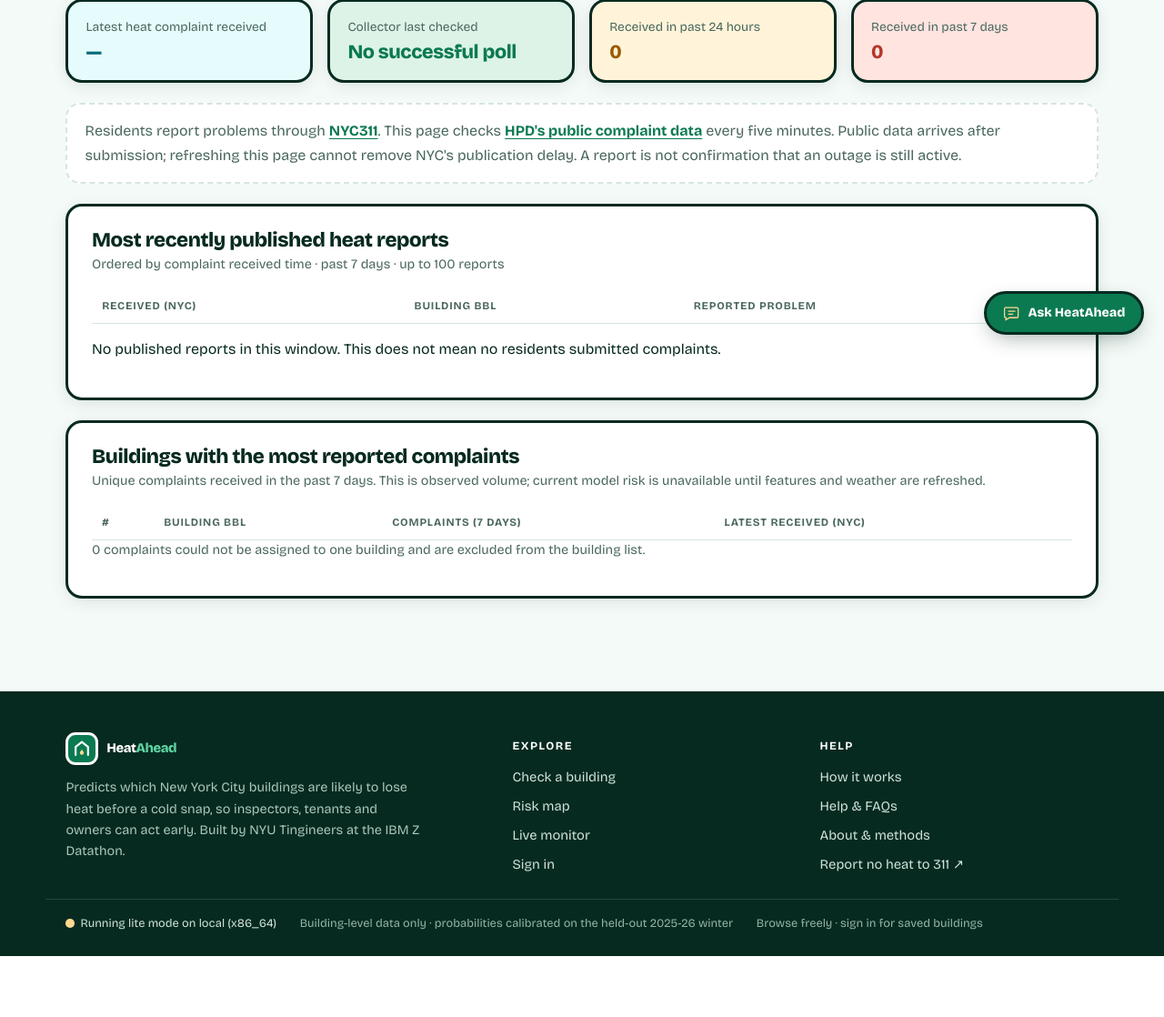
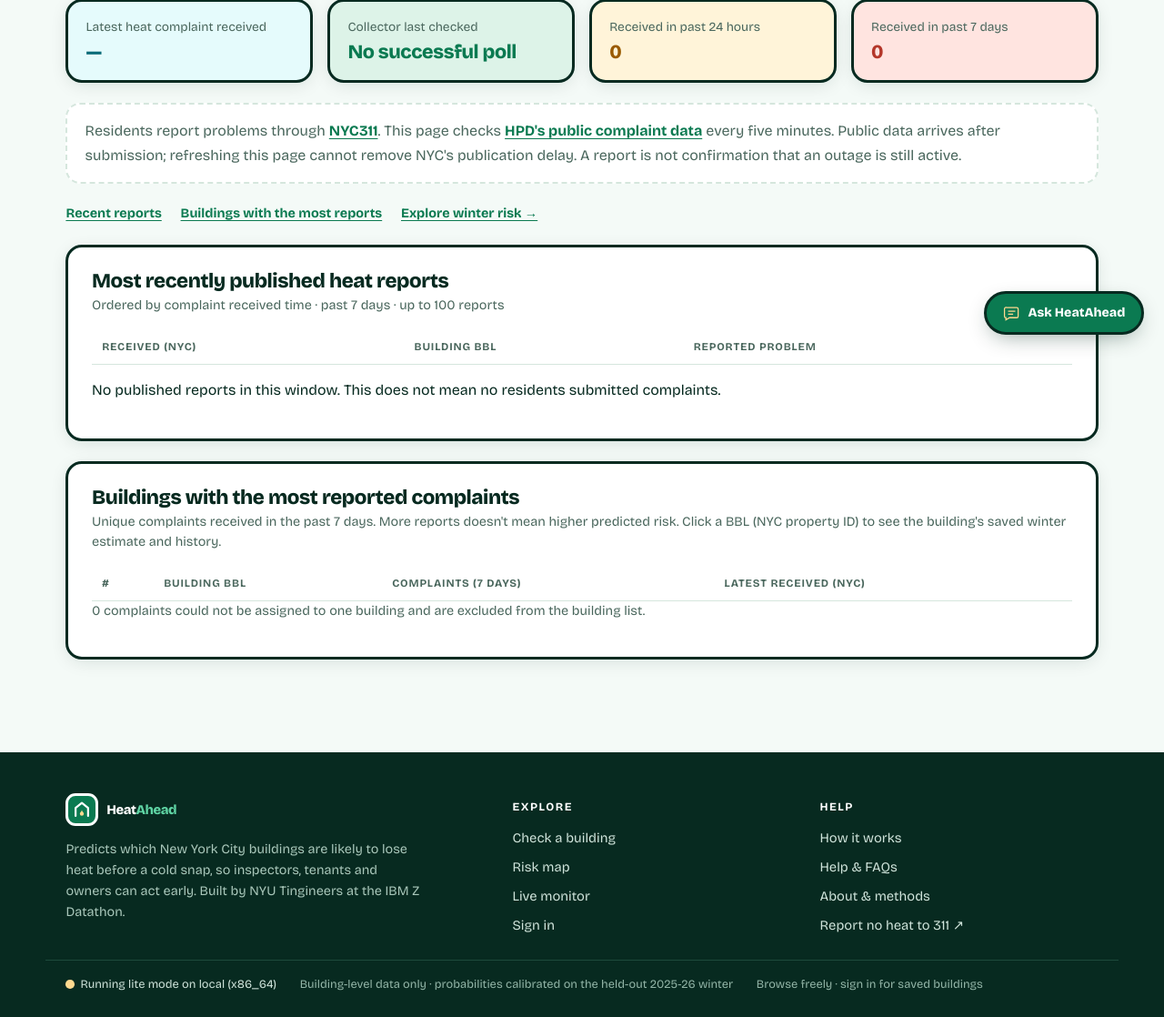
Before and after one commit to Tanneywanney25/ibm_submission, a Flask app: page /monitor in a window 1280 px wide. Shown: the part 412-1530 px from the top of the page at 91% size. Before the commit the page ends 1463 px from the top, so only its background shows below. Run offline with Flask 3, Linux system fonts and the light colour scheme; data that the repository does not hold is empty; some libraries are stand-ins or nearby versions.

Commit message:
Made a few small changes

```diff
--- a/web/static/guide-content.json
+++ b/web/static/guide-content.json
@@ -497,7 +497,7 @@
       "id": "privacy",
       "category": "Data and privacy",
       "question": "What information do you keep about me?",
-      "answer": "The map shows information about buildings, not individual tenants. Saving a building for alerts links it to your verified Google email. Owner details come from public business records. Please leave passwords, email addresses, phone numbers and apartment numbers out of the guide chat.",
+      "answer": "The map shows information about buildings, not individual tenants. Saving a building for alerts links it to your verified email address. Owner details come from public business records. Please leave passwords, email addresses, phone numbers and apartment numbers out of the guide chat.",
       "terms": [
         "personal data",
         "my privacy",
@@ -539,7 +539,7 @@
       "id": "sign-in",
       "category": "Accounts and alerts",
       "question": "How do I sign up or sign in?",
-      "answer": "Choose Continue with Google on the home page. Use the same button whether you're new or coming back. HeatAhead doesn't see your Google password. You can browse buildings and the map without signing in. If the page says sign-in is being set up, try again later.",
+      "answer": "Choose Sign in on the home page. When available, use Continue with Google or request an email sign-in link. The email link works once for 15 minutes. The same options create your account or sign you back in. If both are being set up, you can still check buildings and use the map without an account.",
       "terms": [
         "sign in",
         "sign up",
@@ -578,7 +578,7 @@
       "id": "remember",
       "category": "Accounts and alerts",
       "question": "Will I stay signed in when I come back?",
-      "answer": "Tick Keep me signed in for 30 days on this device when you sign in. Your browser may end the session sooner if you clear cookies or use stricter privacy settings. Use the same Google account to find your saved buildings again. Sign out if you're on a shared device.",
+      "answer": "Tick Keep me signed in for 30 days on this device before signing in with Google or requesting an email link. Your browser may end the session sooner if you clear cookies or use stricter privacy settings. Use the same email address to find your saved buildings again. Sign out if you're on a shared device.",
       "terms": [
         "stay signed in",
         "remember me",
@@ -615,7 +615,7 @@
       "id": "alerts",
       "category": "Accounts and alerts",
       "question": "How do I get email alerts?",
-      "answer": "Sign in, choose Tenant or Landlord, enter your building's address or BBL, tick the email-alert box and save. Alerts are meant for forecast cold spells when your building's score is high enough to trigger one. Emails only go out when the team's alert service is running.",
+      "answer": "When sign-in is available, sign in and find Save a building in your profile. Enter its street address and borough, or BBL, tick the email-alert box and choose Save to my account. Turn on My buildings & alerts to see saved buildings on your dashboard. Emails are sent for qualifying forecast cold spells when the team's alert service is running.",
       "terms": [
         "get alerts",
         "heat alerts",
@@ -654,7 +654,7 @@
       "id": "remove-alerts",
       "category": "Accounts and alerts",
       "question": "How do I stop alerts or remove a building?",
-      "answer": "Sign in with the same Google account you used to save the building. Under Your saved buildings, choose Stop alerts & remove. You can also use the unsubscribe link in an alert email and confirm the removal.",
+      "answer": "Sign in with the same email address you used to save the building. Turn on My buildings & alerts in your profile if needed. Under Your saved buildings, choose Stop alerts & remove. You can also use the unsubscribe link in an alert email and confirm the removal.",
       "terms": [
         "stop alerts",
         "remove a building",
@@ -693,7 +693,7 @@
       "id": "landlord",
       "category": "What to do",
       "question": "How can landlords use HeatAhead?",
-      "answer": "Look up your building to check its history and the available owner or agent details. Choose I own or manage it to draft a message about checking your building's heating. Choosing Landlord in your account sets your alert preferences; it doesn't verify that you own the building.",
+      "answer": "Look up your building to check its history and available owner or agent details. Choose I own or manage it under Draft a notice to prepare a message about a heating check. If you sign in, you can turn on Landlord self-audit tools in your profile. That dashboard choice doesn't verify ownership.",
       "terms": [
         "i am a landlord",
         "i own a building",
@@ -774,7 +774,7 @@
       "id": "inspector",
       "category": "What to do",
       "question": "How do I find buildings to inspect?",
-      "answer": "Open the Live monitor or download the top-500 list. The ranking suggests which buildings to check first; it doesn't confirm a violation. Choosing Government in your account changes your preferred view. It doesn't verify your job or give you access to private records.",
+      "answer": "Download the saved top-500 ranking to see which buildings the model suggests checking first. Open Published complaints to see recent reports, or Historical model replay to see rankings change during a past cold spell. Signed-in users can turn on Inspection queue in their profile; that preference doesn't verify their job or grant private access.",
       "terms": [
         "inspection queue",
         "inspector queue",
@@ -802,12 +802,16 @@
       ],
       "links": [
         {
-          "label": "Open the monitor",
+          "label": "Download the saved top-500 ranking",
+          "href": "/api/queue.csv?k=500"
+        },
+        {
+          "label": "See published complaints",
           "href": "/monitor"
         },
         {
-          "label": "Download the top-500 list",
-          "href": "/api/queue.csv?k=500"
+          "label": "See the historical replay",
+          "href": "/monitor?mode=replay"
         }
       ],
       "follow": [
@@ -820,7 +824,7 @@
       "id": "replay",
       "category": "What to do",
       "question": "Is the live monitor showing what's happening now?",
-      "answer": "The monitor replays past complaints so you can see how building rankings change. Check its replay clock and scoring label to see what's running. It isn't a live report of today's heating problems. If the replay is offline, you can still use the map and building pages.",
+      "answer": "Published complaints shows recent heat reports released by NYC, with a delay. It refreshes every 15 seconds while the source is checked every five minutes; it doesn't confirm an outage is still active. Historical model replay is separate: it replays February 7–9, 2026 complaints to show rankings changing. Check the replay clock for its date. Building pages and the map still work if the monitor is offline.",
       "terms": [
         "live monitor",
         "real time",
@@ -843,8 +847,12 @@
       ],
       "links": [
         {
-          "label": "Open the monitor",
+          "label": "See published complaints",
           "href": "/monitor"
+        },
+        {
+          "label": "See the historical replay",
+          "href": "/monitor?mode=replay"
         }
       ],
       "follow": [
--- a/web/templates/about.html
+++ b/web/templates/about.html
@@ -4,13 +4,14 @@
 {% block body %}
 <div class="help-page">
   <header class="help-hero">
-    <p class="help-eyebrow">About this project</p>
+    <p class="help-eyebrow">About &amp; methods</p>
     <h1>Heat should never<br>be a surprise.</h1>
     <p class="help-lead">Every winter, thousands of New York City buildings lose heat during cold snaps — and the
       city finds out one 311 call at a time. HeatAhead flips that order: it predicts which buildings are likely
       to lose heat before the cold arrives, so inspectors, tenants and owners can act early instead of react late.</p>
     <div class="help-actions"><a class="help-primary" href="/building">Check a building</a><a class="help-secondary" href="/learn-more">How to use the site</a></div>
-    <p class="help-small">Built by NYU Tingineers at the IBM Z Datathon, October 2026. Building-level only — never apartments.</p>
+    <p class="help-small">Why we built it, how we tested it and what the numbers mean.
+      Built by NYU Tingineers at the IBM Z Datathon, October 2026. Building-level only — never apartments.</p>
   </header>
 
   <nav class="help-toc" aria-label="On this page">
--- a/web/templates/current_complaints.html
+++ b/web/templates/current_complaints.html
@@ -14,16 +14,22 @@
   This page checks <a href="https://data.cityofnewyork.us/Housing-Development/Housing-Maintenance-Code-Complaint-Problems/ygpa-z7cr" target="_blank" rel="noopener">HPD's public complaint data</a> every five minutes.
   Public data arrives after submission; refreshing this page cannot remove NYC's publication delay.
   A report is not confirmation that an outage is still active.</p>
-<div class="card table-card">
-  <h2>Most recently published heat reports</h2>
+<nav class="mon-jump" aria-label="Complaint monitor sections">
+  <a href="#current-report-list">Recent reports</a>
+  <a href="#current-building-list">Buildings with the most reports</a>
+  <a href="/map">Explore winter risk →</a>
+</nav>
+<div class="card table-card" id="current-report-list">
+  <h2 id="current-reports-heading">Most recently published heat reports</h2>
   <p class="muted">Ordered by complaint received time · past 7 days · up to 100 reports</p>
-  <div style="overflow-x:auto"><table><thead><tr><th>Received (NYC)</th><th>Building BBL</th><th>Reported problem</th></tr></thead>
+  <div class="mon-report-scroll" role="region" aria-labelledby="current-reports-heading" tabindex="0"><table><thead><tr><th>Received (NYC)</th><th>Building BBL</th><th>Reported problem</th></tr></thead>
     <tbody id="current-events"></tbody></table></div>
   <p id="current-empty"></p>
 </div>
-<div class="card table-card">
+<div class="card table-card" id="current-building-list">
   <h2>Buildings with the most reported complaints</h2>
-  <p class="muted">Unique complaints received in the past 7 days. This is observed volume; current model risk is unavailable until features and weather are refreshed.</p>
+  <p class="muted">Unique complaints received in the past 7 days. More reports doesn't mean higher predicted risk.
+    Click a BBL (NYC property ID) to see the building's saved winter estimate and history.</p>
   <div style="overflow-x:auto"><table><thead><tr><th>#</th><th>Building BBL</th><th>Complaints (7 days)</th><th>Latest received (NYC)</th></tr></thead>
     <tbody id="current-queue"></tbody></table></div>
   <p id="current-unlocated" class="muted"></p>
--- a/web/templates/monitor.html
+++ b/web/templates/monitor.html
@@ -22,6 +22,12 @@
 .mon-note a { font-weight:700; }
 .table-card h2 { margin-bottom:.2rem; }
 .table-card > p.muted { margin-top:0; font-size:.9rem; }
+.mon-jump { display:flex; flex-wrap:wrap; gap:.6rem 1.3rem; margin:0 0 1.4rem; font-size:.9rem; font-weight:700; }
+.mon-report-scroll { max-height:28rem; overflow:auto; }
+.mon-report-scroll:focus-visible { outline:3px solid var(--accent); outline-offset:4px; }
+.mon-report-scroll th { position:sticky; top:0; background:var(--panel); z-index:1; }
+#current-report-list, #current-building-list { scroll-margin-top:120px; }
+@media (max-width:640px) { #current-report-list, #current-building-list { scroll-margin-top:200px; } }
 </style>
 {% endblock %}
 {% block body %}
@@ -32,7 +38,7 @@
 {% if request.args.get("mode") == "replay" %}
 <header class="mon-head">
   <span class="live-pill">Replay</span>
-  <h1>Live monitor</h1>
+  <h1>Historical model replay</h1>
   <p>The February 7–9, 2026 cold snap, replayed complaint by complaint and scored by the frozen model on IBM LinuxONE.</p>
 </header>
 <div class="card mon-banner" id="banner" style="display:none"></div>
@@ -45,10 +51,10 @@
 <div class="mon-actions">
   <button onclick="startReplay()">Start replay</button>
   <span class="muted">scoring: <b id="mode" style="color:var(--ink)">—</b></span>
-  <a href="/api/queue.csv?k=500">Download top-500 CSV (gov) ↓</a>
+  <a href="/api/queue.csv?k=500">Download saved top-500 ranking ↓</a>
 </div>
 <div class="card table-card">
-  <h2>Inspector queue — top 25 right now</h2>
+  <h2>Inspection queue — top 25 in this replay</h2>
   <table id="queue"><tr><th>#</th><th>BBL</th><th>score</th>
     <th>replay complaints</th><th>units</th></tr></table>
 </div>
```
Also changed, not shown: docs/SITE_GUIDE.md (+6 -2 lines), docs/USABILITY_REVIEW.md (added, +46 -0 lines), web/templates/building.html (+43 -32 lines), web/templates/learn_more.html (+6 -5 lines).
